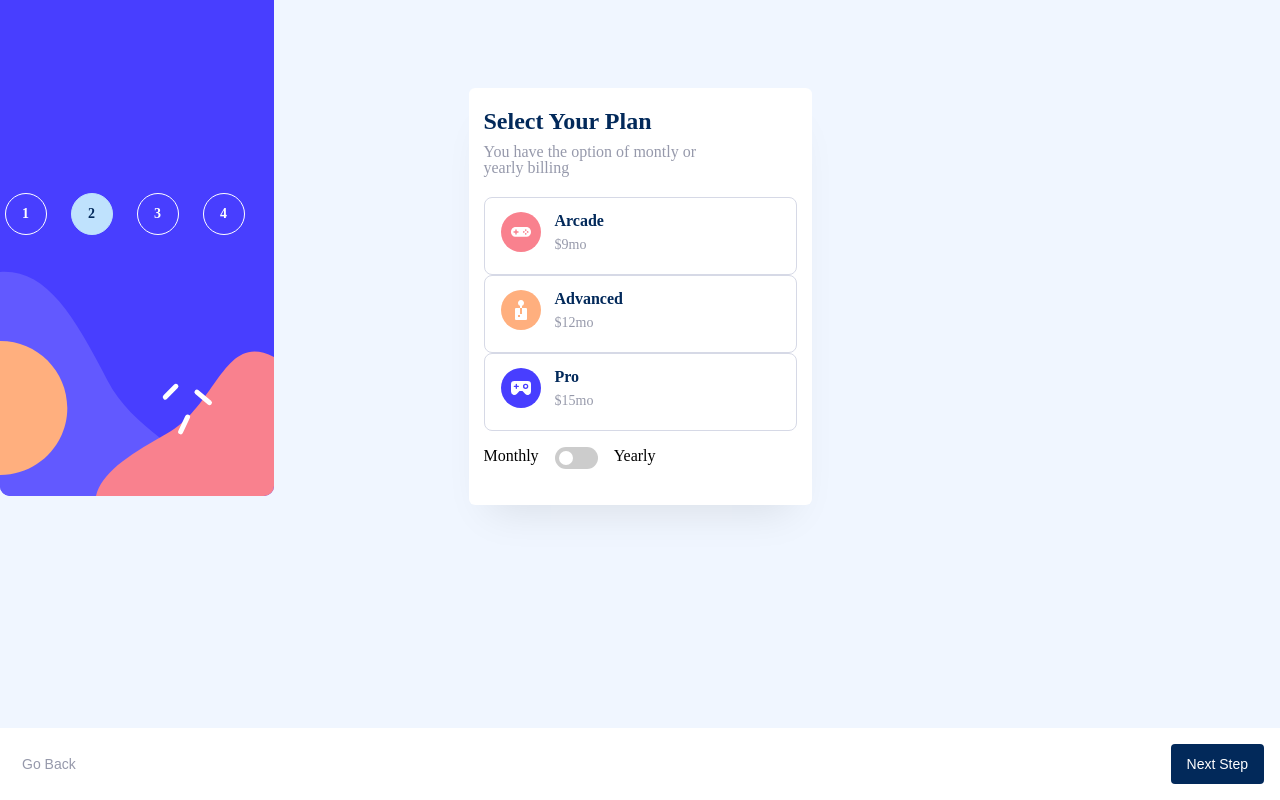
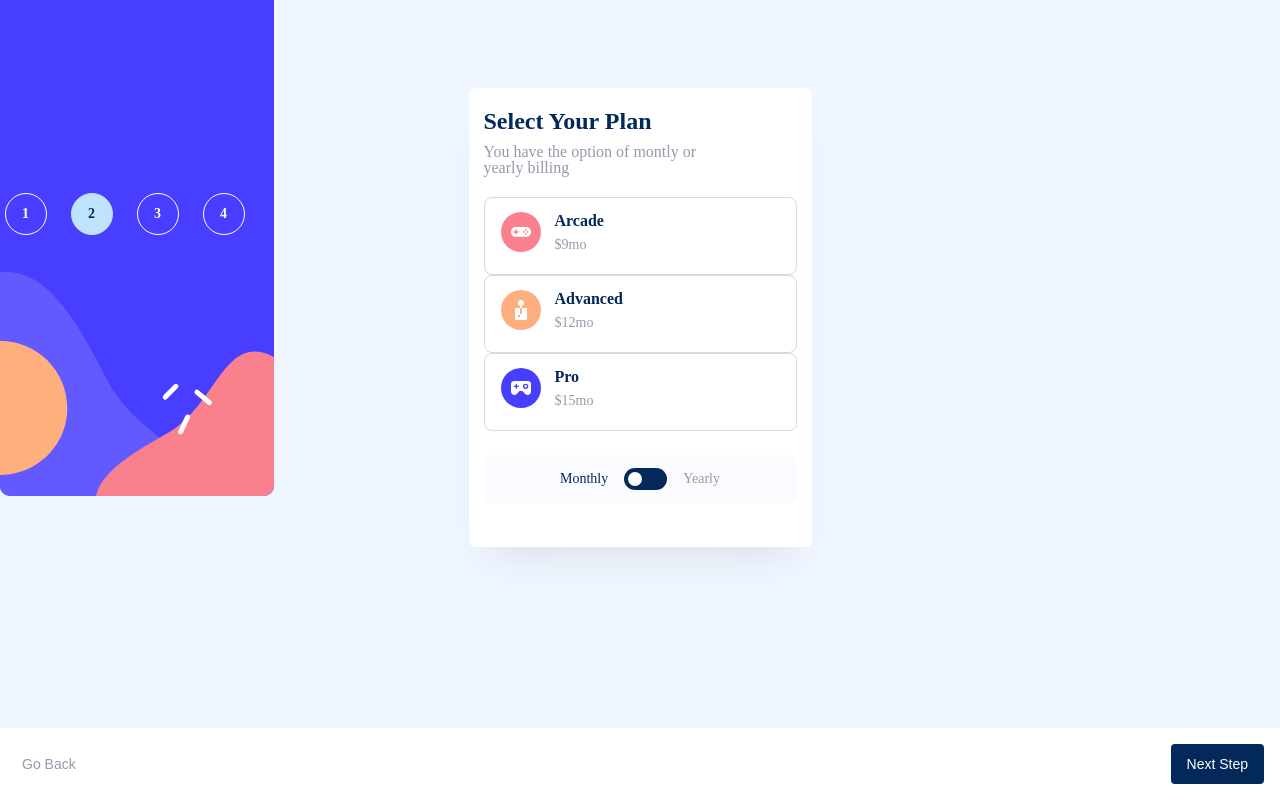
Before and after one commit to TomasScerbak/multistep-form, a React (Create React App) app: page /finishingup in a window 1280 px wide. Both pictures are taken after a click on the button "Next Step". Shown: the part 72-872 px from the top of the page. Built offline with nearby package versions, Linux system fonts and the light colour scheme.

Commit message:
added styles for input switch component

```diff
--- a/src/components/UI/InputSwitch.module.css
+++ b/src/components/UI/InputSwitch.module.css
@@ -19,7 +19,7 @@
   left: 0;
   right: 0;
   bottom: 0;
-  background-color: #ccc;
+  background-color: var(--marine-blue);
   -webkit-transition: 0.4s;
   transition: 0.4s;
   border-radius: 34px;
@@ -39,7 +39,7 @@
 }
 
 input:checked + .slider {
-  background-color: var(--soft-cyan);
+  background-color: var(--marine-blue);
 }
 
 input:focus + .slider {
@@ -51,3 +51,26 @@ input:checked + .slider:before {
   -ms-transform: translateX(2rem);
   transform: translateX(2rem);
 }
+
+.input__switch-container {
+  display: flex;
+  align-items: center;
+  justify-content: center;
+  width: 100%;
+  border-radius: 0.8rem;
+  height: 4.8rem;
+  background-color: var(--alabaster);
+  margin: 2.4rem auto;
+}
+
+.month {
+  font-size: 1.4rem;
+  font-weight: 500;
+  color: var(--marine-blue);
+}
+
+.year {
+  font-size: 1.4rem;
+  font-weight: 500;
+  color: var(--grey);
+}
--- a/src/components/UI/InputSwitch.tsx
+++ b/src/components/UI/InputSwitch.tsx
@@ -7,8 +7,8 @@ type Props = {
 
 const InputSwitch = (props: Props) => {
   return (
-    <div>
-      <span>Monthly</span>
+    <div className={classes["input__switch-container"]}>
+      <span className={classes.month}>Monthly</span>
       <label className={classes.switch}>
         <input
           checked={props.checked}
@@ -17,7 +17,7 @@ const InputSwitch = (props: Props) => {
         />
         <span className={classes.slider}></span>
       </label>
-      <span>Yearly</span>
+      <span className={classes.year}>Yearly</span>
     </div>
   );
 };
```
